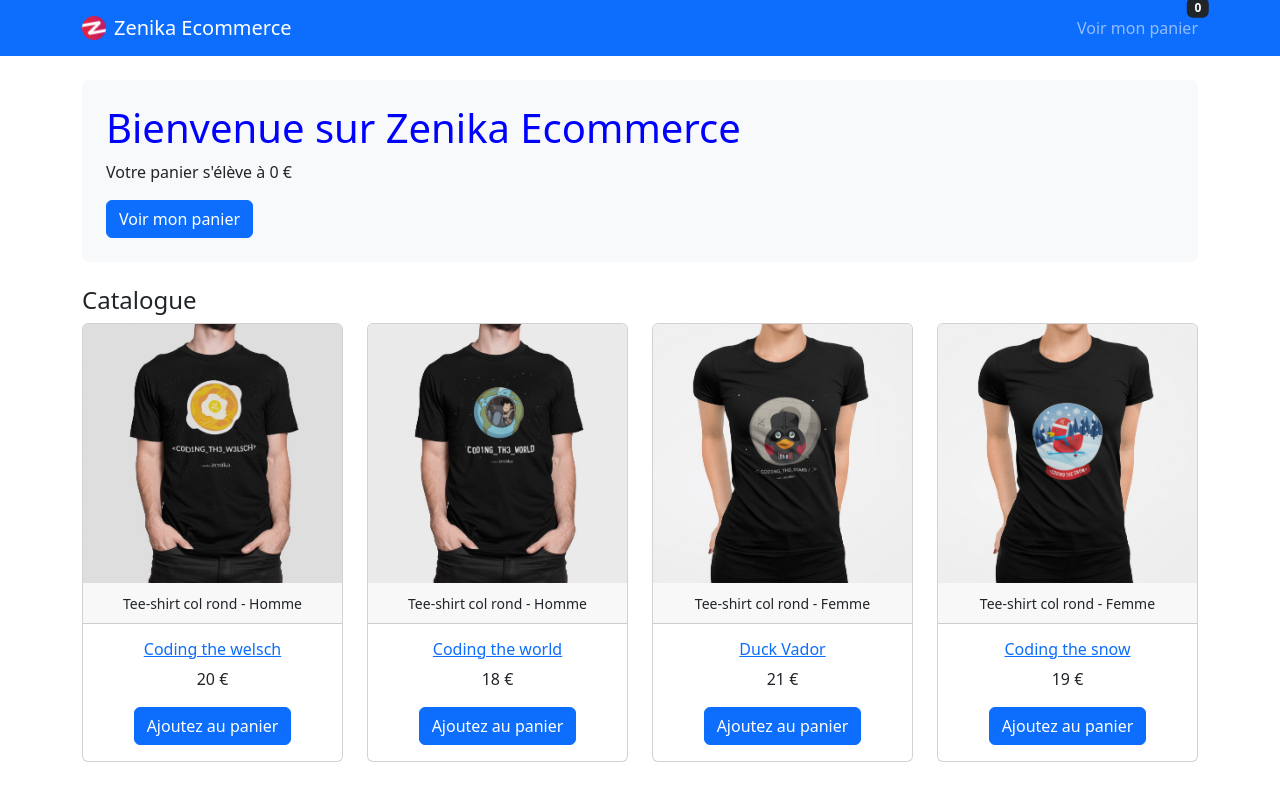
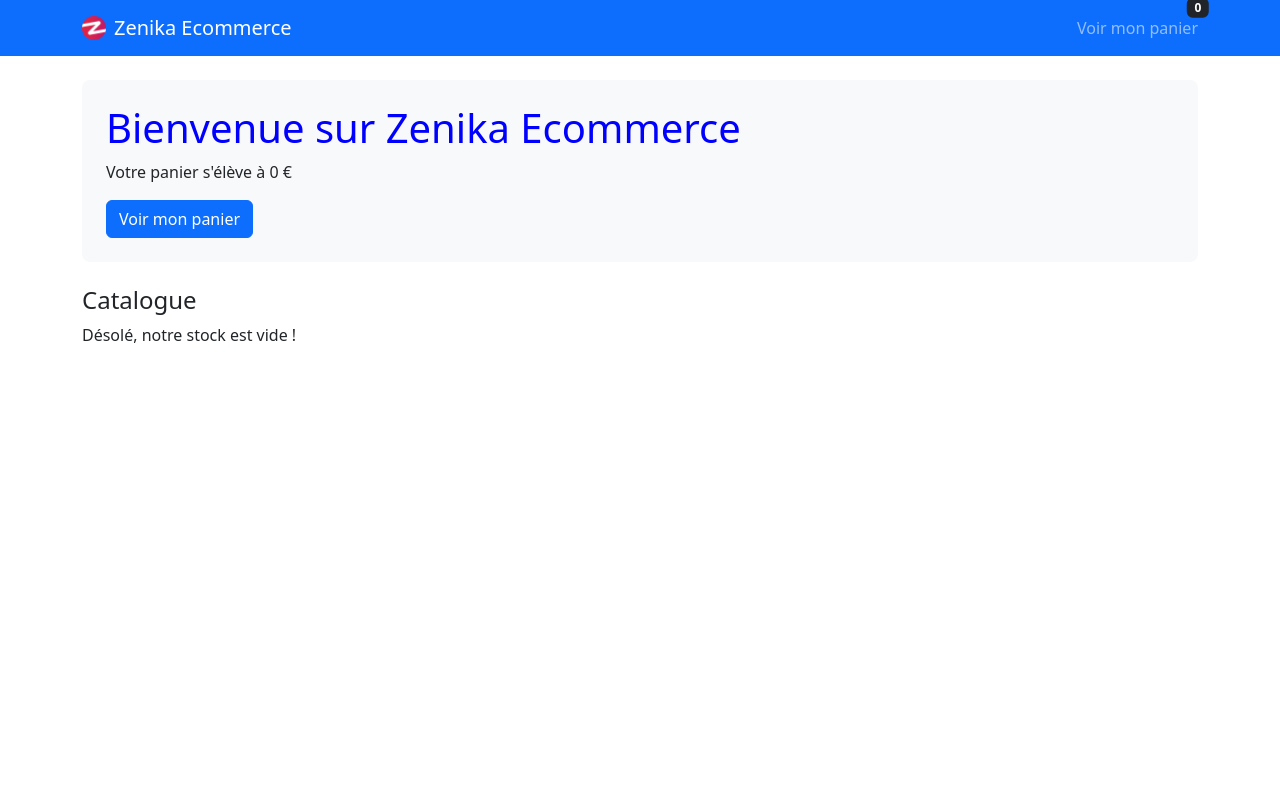
Before and after one commit to herimihaona/zenika-ng-wabsite, an Angular app: page / in a window 1280 px wide. Built offline with nearby package versions, Linux system fonts and the light colour scheme.

Commit message:
Exo Lab4

```diff
--- a/src/app/app.component.html
+++ b/src/app/app.component.html
@@ -12,21 +12,15 @@
 
   <h2 class="h4">Catalogue</h2>
 
-  <div class="row row-cols-1 row-cols-md-2 row-cols-lg-4 g-4">
-    <div class="col">
-      <!-- Extract to "src/app/product/product.component.html" -->
-      <app-product [product]="products[0]" (addToBasket)="onAddToBasket($event)"></app-product>
-      <!-- End of Extract to "src/app/product/product.component.html" -->
-    </div>
-    <div class="col">
-      <app-product [product]="products[1]" (addToBasket)="onAddToBasket($event)"></app-product>
-    </div>
-    <div class="col">
-      <app-product [product]="products[2]" (addToBasket)="onAddToBasket($event)"></app-product>
-    </div>
-    <div class="col">
-      <app-product [product]="products[3]" (addToBasket)="onAddToBasket($event)"></app-product>
-    </div>
+  <div class="row row-cols-1 row-cols-md-2 row-cols-lg-4 g-4" *ngIf="hasProductsInStock; else noStock">
+      <ng-container *ngFor="let product of products">
+        <div class="col" *ngIf="product.stock > 0">
+          <!-- Extract to "src/app/product/product.component.html" -->
+          <app-product [product]="product" (addToBasket)="addToBasket($event)"></app-product>
+          <!-- End of Extract to "src/app/product/product.component.html" -->
+        </div>
+      </ng-container>
   </div>
+  <ng-template #noStock>Désolé, notre stock est vide !</ng-template>
 </main>
 <!-- End of Extract to "src/app/app.component.html" -->
--- a/src/app/app.component.ts
+++ b/src/app/app.component.ts
@@ -16,7 +16,7 @@
       "description": "Tee-shirt col rond - Homme",
       "photo": "/assets/coding-the-welsch.jpg",
       "price": 20,
-      "stock": 2
+      "stock": 0
     },
     {
       "id": "world",
@@ -24,7 +24,7 @@
       "description": "Tee-shirt col rond - Homme",
       "photo": "/assets/coding-the-world.jpg",
       "price": 18,
-      "stock": 2
+      "stock": 0
     },
     {
       "id": "vador",
@@ -32,7 +32,7 @@
       "description": "Tee-shirt col rond - Femme",
       "photo": "/assets/coding-the-stars.jpg",
       "price": 21,
-      "stock": 2
+      "stock": 0
     },
     {
       "id": "snow",
@@ -40,11 +40,15 @@
       "description": "Tee-shirt col rond - Femme",
       "photo": "/assets/coding-the-snow.jpg",
       "price": 19,
-      "stock": 2
+      "stock": 0
     }
   ];
 
-  onAddToBasket(product:Product) {
+  addToBasket(product:Product) {
     this.total += product.price;
   }
+
+  get hasProductsInStock(): boolean {
+    return this.products.some(product => product.stock > 0);
+  }
 }
--- a/src/app/product/product.component.html
+++ b/src/app/product/product.component.html
@@ -1,4 +1,4 @@
-<div class="card h-100 text-center">
+<div class="card h-100 text-center" [ngClass]="{'text-bg-warning': product.stock === 1}">
     <img class="card-img-top" src="{{ product.photo }}" alt="Product image" />
     <div class="card-header">
         <small>{{ product.description }}</small>
```
Also changed, not shown: 2 other files (tests, documents, lock files or other folders).
